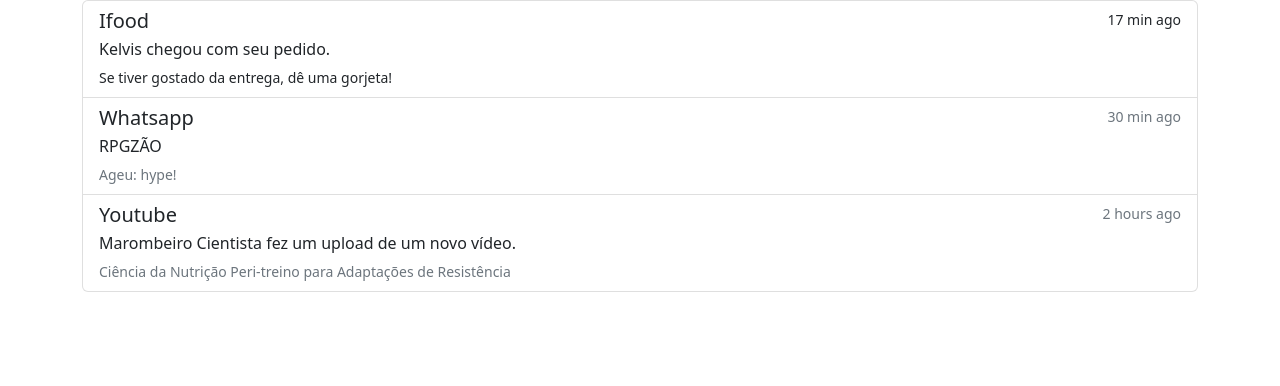
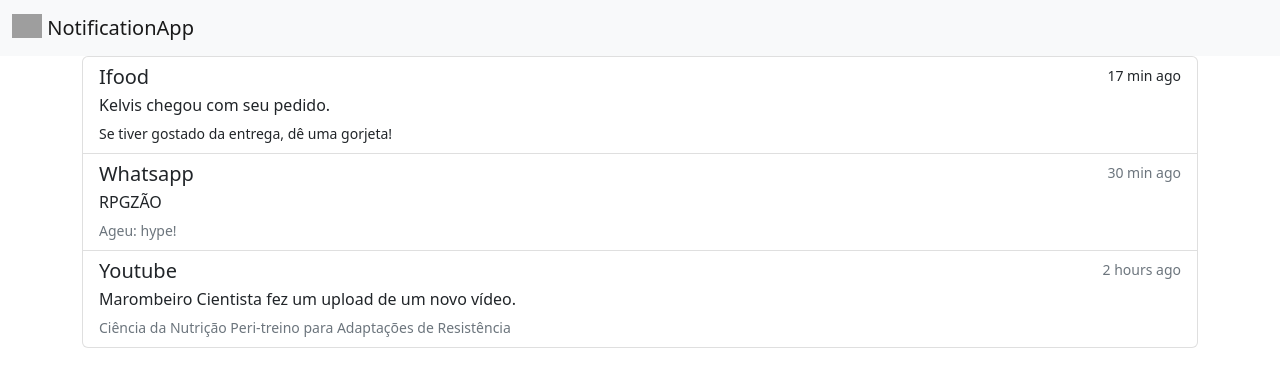
Before and after one commit to LucasGdosR/DEVinPhilips, an Angular app in the folder M1S08/notification-app/: page / in a window 1280 px wide. Shown: the top 386 px of the page. Built offline with nearby package versions, Linux system fonts and the light colour scheme; grey boxes are pictures that could not be loaded.

Commit message:
entrega exercício 4

```diff
--- a/M1S08/notification-app/src/app/components/notification-list/notification-list.component.html
+++ b/M1S08/notification-app/src/app/components/notification-list/notification-list.component.html
@@ -1,3 +1,11 @@
+<nav class="navbar bg-light">
+    <div class="container-fluid">
+      <a class="navbar-brand" href="#">
+        <img src="https://cdn-icons-png.flaticon.com/512/2645/2645897.png" alt="Logo" width="30" height="24" class="d-inline-block align-text-top">
+        NotificationApp
+      </a>
+    </div>
+  </nav>
 <div class="container">
     <div class="row">
       <div class="col-12">
```
